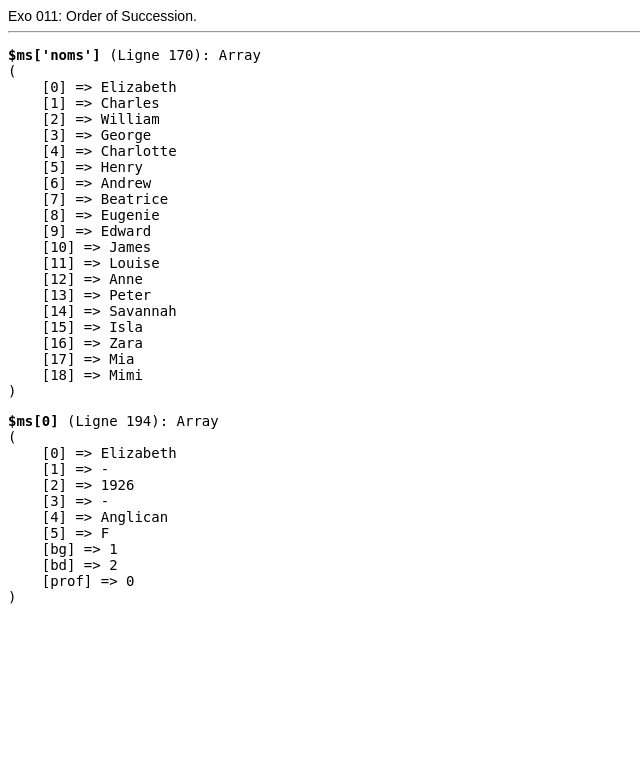
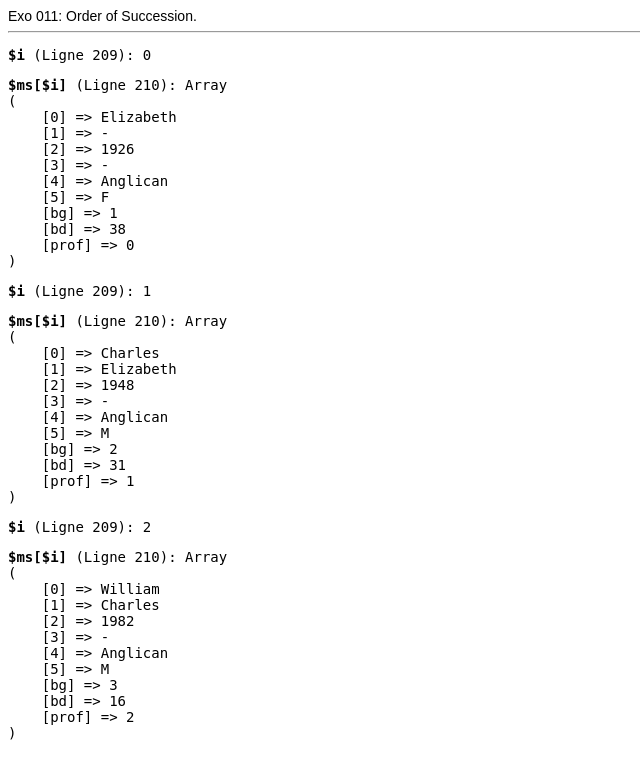
Before and after one commit to c57fr/codinggame, a PHP site: page /li in a window 1280 px wide. Shown: the top 779 px of the page, without its empty margins (0-640 px from the left). Run offline with PHP 8.4, Linux system fonts and the light colour scheme.

Commit message:
id-parent => Espaces intercallaires

```diff
--- a/li/exos/011_succession.php
+++ b/li/exos/011_succession.php
@@ -158,24 +158,24 @@ $ms = [
     5 => 'F',
   ],
 ];
-
-
+$n = count($ms);
 
 foreach ($ms as $k => $v) {
   $ms['noms'][]    = $v[0];
   $ms['parents'][] = $v[1];
 }
+$parent = array_combine($ms['noms'], $ms['parents']);
 
-
-vdli($ms['noms']);
+// vdli($ms['noms']);
 // vdli($ms['parents']);
-$genealogy = array_combine($ms['noms'], $ms['parents']);
-// vdli($genealogy);
+//  vdli($parent[$ms[18][0]]);
 // vdli(array_count_values($genealogy)); // nb enfants
-
+// exit;
 // Upline de $id
 $uplines = function ($id) use ($ms) {
-  if ($id==0) return [];
+  if (0 === $id) {
+    return [];
+  }
   do {
     $p         = array_search($ms['parents'][$id], $ms['noms'], true);
     $uplines[] = $p;
@@ -188,15 +188,27 @@ $uplines = function ($id) use ($ms) {
 // vdli($uplines(0));
 // vdli(count($uplines(0))); // = Prof
 
-$ms[0]['bg'] = 1;
-$ms[0]['bd'] = 2;
-$ms[0]['prof']=count($uplines(0));
-vdli($ms[0]);
+$ms[0]['bg']   = 1;
+$ms[0]['bd']   = 2;
+$ms[0]['prof'] = count($uplines(0));
+// vdli($ms[0]);
 
-$ms[1]['bg'] = $ms[0]['bg'] + 1;
-$ms[1]['bd'] = $ms[1]['bg'] + 1;
-$ms[0]['bd'] = $ms[0]['bd'] + 2;
+// exit;
+for ($i = 1; $i < $n; ++$i) {
+  $ms[$i]['bg']   = $ms[$i - 1]['bg'] + 1;
+  $ms[$i]['bd']   = $ms[$i]['bg'] + 1;
+  $ms[$i]['prof'] = count($uplines($i));
 
+  for ($j = $ms[$i]['prof']; $j > 0; --$j) {
+    $ms[$j - 1]['bd'] = $ms[$j - 1]['bd'] + 2;
+    // vdli($uplines($i));
+  }
+}
+
+for ($i = 0; $i < 3; ++$i) {
+  vdli($i);
+  vdli($ms[$i]);
+}
 exit;
 $getParent = function ($m) use ($ms) {
   return $ms[$ms['parents'][$m]];
```
